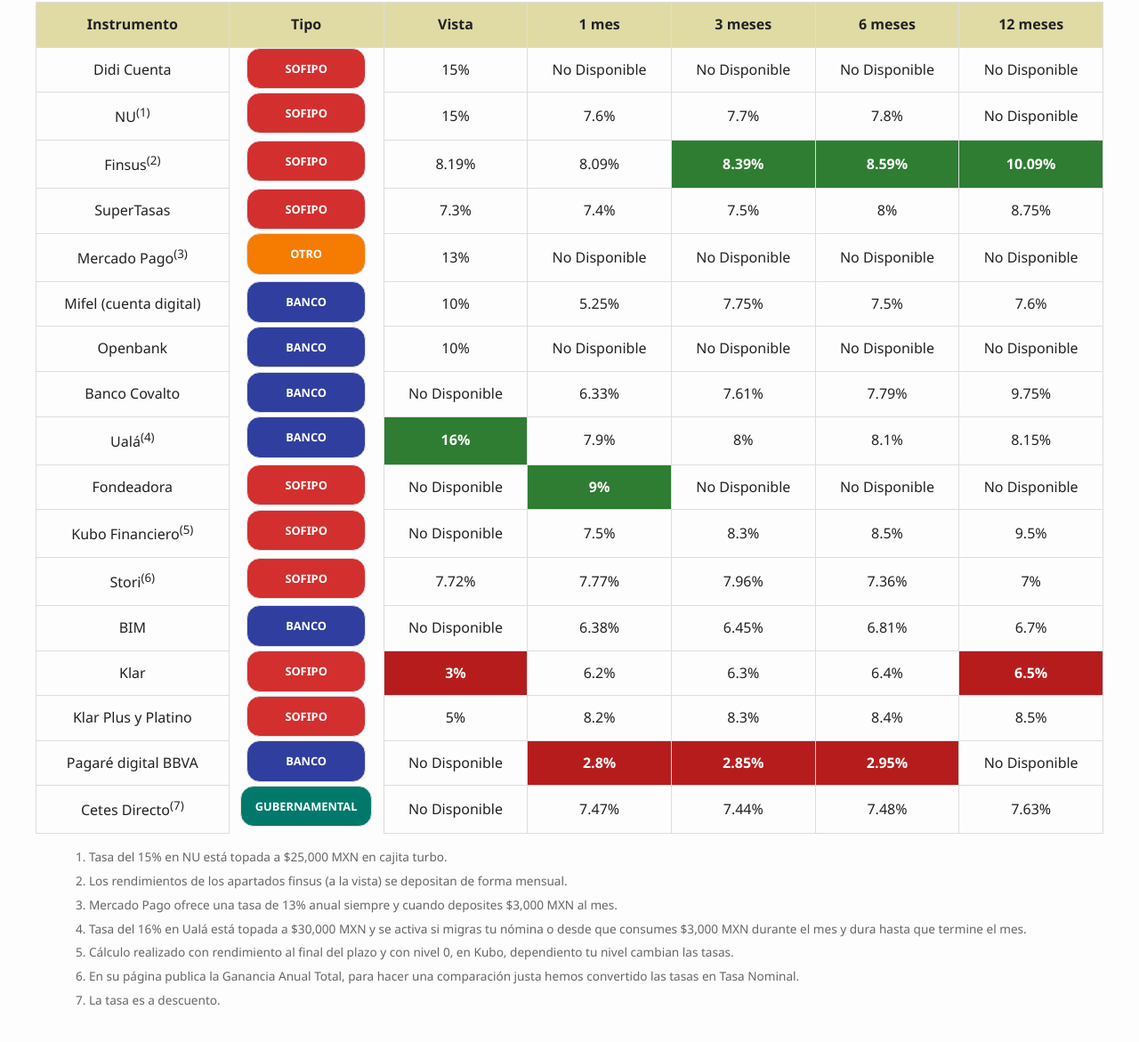
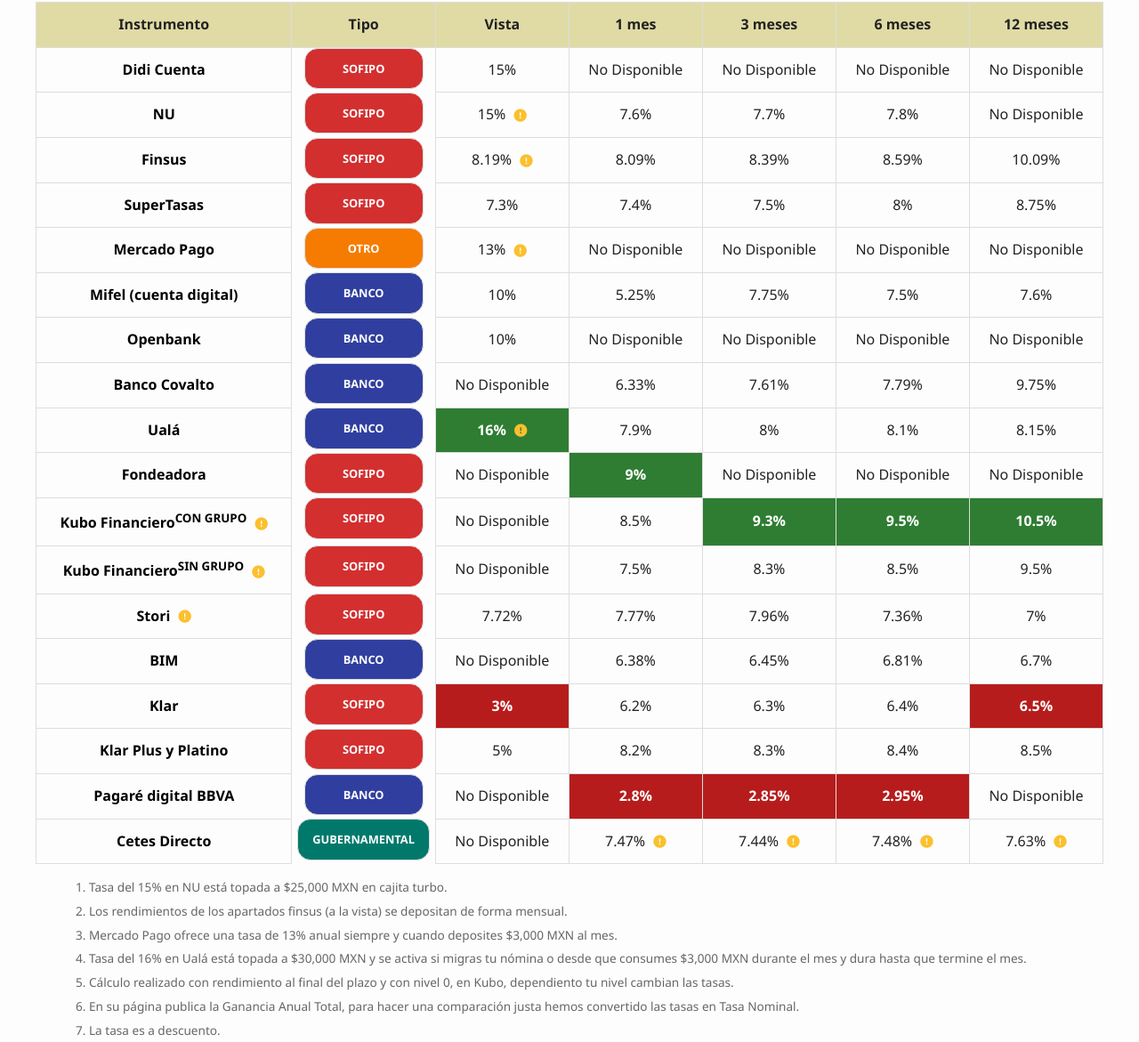
Before and after one commit to iguanopower2/blog-website, a plain HTML site: page index.html in a window 1280 px wide. Shown: the part 646-1817 px from the top of the page at 89% size. Drawn offline with Linux system fonts and the light colour scheme.

Commit message:
Updated modular functions to show notes

```diff
--- a/data/inversiones.json
+++ b/data/inversiones.json
@@ -2,86 +2,128 @@
   {
     "nombre": "Didi Cuenta",
     "tipo": "SOFIPO",
+    "sitioweb": "https://web.didiglobal.com/mx/jpsofiexpress/didi-cuenta/",
     "plazos": { "Vista": 15, "1 mes": null, "3 meses": null, "6 meses": null, "12 meses": null },
     "NICAP": 3565.62,
     "IMOR": 30.28
   },
   {
-    "nombre": "NU<sup>(1)</sup>",
+    "nombre": "NU",
     "tipo": "SOFIPO",
+    "sitioweb": "https://nu.com.mx",
     "plazos": { "Vista": 15, "1 mes": 7.6, "3 meses": 7.7, "6 meses": 7.8, "12 meses": null },
     "NICAP": 192.12,
-    "IMOR": 7.02
+    "IMOR": 7.02,
+    "notas": {
+      "Vista": "Tasa del 15% disponible al una compra al mes y topada hasta $25,000 MXN. Montos mayores ofrecen 7.5% de rendimiento"
+    }
   },
   {
-    "nombre": "Finsus<sup>(2)</sup>",
+    "nombre": "Finsus",
     "tipo": "SOFIPO",
+    "sitioweb": "https://finsus.mx",
     "plazos": { "Vista": 8.19, "1 mes": 8.09, "3 meses": 8.39, "6 meses": 8.59, "12 meses": 10.09 },
     "NICAP": 138.79,
-    "IMOR": 1.82
-
+    "IMOR": 1.82,
+    "notas": {
+      "Vista": "Los rendimientos de los apartados finsus+ (a la vista) se depositan de forma mensual."
+    }
   },
   {
     "nombre": "SuperTasas",
     "tipo": "SOFIPO",
+    "sitioweb": "https://supertasas.com",
     "plazos": { "Vista": 7.3, "1 mes": 7.4, "3 meses": 7.5, "6 meses": 8, "12 meses": 8.75 },
     "NICAP": 430.32,
     "IMOR": 2.33
   },
   {
-    "nombre": "Mercado Pago<sup>(3)</sup>",
+    "nombre": "Mercado Pago",
     "tipo": "Otro",
-    "plazos": { "Vista": 13, "1 mes": null, "3 meses": null, "6 meses": null, "12 meses": null }
+    "sitioweb": "https://www.mercadopago.com.mx",
+    "plazos": { "Vista": 13, "1 mes": null, "3 meses": null, "6 meses": null, "12 meses": null },
+    "notas": {
+      "Vista": "Tasa del 13% disponible al ingresar $3,000MXN al mes y topada hasta $25,000 MXN. Montos mayores no ofrecen rendimientos"
+    }
   },
     {
     "nombre": "Mifel (cuenta digital)",
     "tipo": "Banco",
+    "sitioweb": "https://www.mifel.com.mx/personas",
     "plazos": { "Vista": 10, "1 mes": 5.25, "3 meses": 7.75, "6 meses": 7.5, "12 meses": 7.6 }
   },
   {
     "nombre": "Openbank",
     "tipo": "Banco",
+    "sitioweb": "https://www.openbank.mx",
     "plazos": { "Vista": 10, "1 mes": null, "3 meses": null, "6 meses": null, "12 meses": null }
   },
   {
     "nombre": "Banco Covalto",
     "tipo": "Banco",
+    "sitioweb": "https://www.covalto.com",
     "plazos": { "Vista": null, "1 mes": 6.33, "3 meses": 7.61, "6 meses": 7.79, "12 meses": 9.75 }
   },
   {
-    "nombre": "Ualá<sup>(4)</sup>",
+    "nombre": "Ualá",
     "tipo": "Banco",
-    "plazos": { "Vista": 16, "1 mes": 7.9, "3 meses": 8, "6 meses": 8.1, "12 meses": 8.15 }
+    "sitioweb": "https://www.uala.mx",
+    "plazos": { "Vista": 16, "1 mes": 7.9, "3 meses": 8, "6 meses": 8.1, "12 meses": 8.15 },
+    "notas": {
+      "Vista": "Tasa del 16% está topada a $30,000 MXN y se activa si migras tu nómina o desde que consumes $3,000 MXN durante el mes. La vigencia es hasta que termine el mes."
+    }
   },
   {
     "nombre": "Fondeadora",
     "tipo": "SOFIPO",
+    "sitioweb": "https://fondeadora.com",
     "plazos": { "Vista": null, "1 mes": 9, "3 meses": null, "6 meses": null, "12 meses": null },
     "NICAP": 213.65,
     "IMOR": 14.67
   },
   {
-    "nombre": "Kubo Financiero<sup>(5)</sup>",
+    "nombre": "Kubo Financiero<sup>CON GRUPO</sup>",
     "tipo": "SOFIPO",
+    "sitioweb": "https://www.kubofinanciero.com",
+    "plazos": { "Vista": null, "1 mes": 8.5, "3 meses": 9.3, "6 meses": 9.5, "12 meses": 10.5 },
+    "NICAP": 132.47,
+    "IMOR": 17.35,
+    "notas": {
+      "nombre": "Rendimientos calculados al recibir los intereses al final del plazo. Puedes elegir los pagos de tus rendimientos mensuales con una tasa ligeramente inferior. Al crear tu cuenta puedes pedir que te agreguen a un grupo, lo cual incrementará tus rendimientos."
+    }
+  },
+  {
+    "nombre": "Kubo Financiero<sup>SIN GRUPO</sup>",
+    "tipo": "SOFIPO",
+    "sitioweb": "https://www.kubofinanciero.com",
     "plazos": { "Vista": null, "1 mes": 7.5, "3 meses": 8.3, "6 meses": 8.5, "12 meses": 9.5 },
     "NICAP": 132.47,
-    "IMOR": 17.35
+    "IMOR": 17.35,
+    "notas": {
+      "nombre": "Rendimientos calculados al recibir los intereses al final del plazo. Puedes elegir los pagos de tus rendimientos mensuales con una tasa ligeramente inferior. Al crear tu cuenta puedes pedir que te agreguen a un grupo, lo cual incrementará tus rendimientos."
+    }
   },
    {
-    "nombre": "Stori<sup>(6)</sup>",
+    "nombre": "Stori",
     "tipo": "SOFIPO",
+    "sitioweb": "https://www.storicard.com",
     "plazos": { "Vista": 7.72, "1 mes": 7.77, "3 meses": 7.96, "6 meses": 7.36, "12 meses": 7 },
     "NICAP": 140.99,
-    "IMOR": 12.22
+    "IMOR": 12.22,
+    "notas": {
+      "nombre": "Se muestra la tasa nominal (Igual que las demás sofipos)."
+    }
   },
   {
     "nombre": "BIM",
     "tipo": "Banco",
+    "sitioweb": "https://www.bim.mx",
     "plazos": { "Vista": null, "1 mes": 6.38, "3 meses": 6.45, "6 meses": 6.81, "12 meses": 6.7 }
   },
     {
     "nombre": "Klar",
     "tipo": "SOFIPO",
+    "sitioweb": "https://www.klar.mx",
     "plazos": { "Vista": 3, "1 mes": 6.2, "3 meses": 6.3, "6 meses": 6.4, "12 meses": 6.5 },
     "NICAP": 149.3,
     "IMOR": 12.91
@@ -89,6 +131,7 @@
   {
     "nombre": "Klar Plus y Platino",
     "tipo": "SOFIPO",
+    "sitioweb": "https://www.klar.mx",
     "plazos": { "Vista": 5, "1 mes": 8.2, "3 meses": 8.3, "6 meses": 8.4, "12 meses": 8.5 },
     "NICAP": 149.3,
     "IMOR": 12.91
@@ -96,11 +139,19 @@
    {
     "nombre": "Pagaré digital BBVA",
     "tipo": "Banco",
+    "sitioweb": "https://www.bbva.com/es/mx/",
     "plazos": { "Vista": null, "1 mes": 2.8, "3 meses": 2.85, "6 meses": 2.95, "12 meses": null }
   },
   {
-    "nombre": "Cetes Directo<sup>(7)</sup>",
+    "nombre": "Cetes Directo",
     "tipo": "Gubernamental",
-    "plazos": { "Vista": null, "1 mes": 7.47, "3 meses": 7.44, "6 meses": 7.48, "12 meses": 7.63 }
+    "sitioweb": "https://www.cetesdirecto.com/sites/portal/inicio",
+    "plazos": { "Vista": null, "1 mes": 7.47, "3 meses": 7.44, "6 meses": 7.48, "12 meses": 7.63 },
+    "notas": {
+      "1 mes": "La tasa es a descuento.",
+      "3 meses": "La tasa es a descuento.",
+      "6 meses": "La tasa es a descuento.",
+      "12 meses": "La tasa es a descuento."
+    }
   }
 ]
--- a/index.html
+++ b/index.html
@@ -59,7 +59,7 @@
       <div class="card">
         <i class="fas fa-piggy-bank fa-2x"></i>
         <h3>SOFIPOs</h3>
-        <p>Compara los beneficios de las principales SOFIPOs en México.</p>
+        <p>Compara tasas e indicadores de riesgo de las principales SOFIPOs en México.</p>
         <a href="sofipos.html" class="btn-link">Explorar</a>
       </div>
       <div class="card">
--- a/js/funciones.js
+++ b/js/funciones.js
@@ -57,9 +57,7 @@
         return filtrados;
     },
 
-    // ========================================================
-    // 🌐 9. Renderizar tabla genérica (configurable)
-    // ========================================================
+
     renderizarTablaGeneral({
         data,
         headId,
@@ -84,10 +82,7 @@
             return;
         }
 
-        // Obtener plazos dinámicos
         const plazos = Object.keys(data[0].plazos || {});
-
-        // 🧱 Construir encabezado dinámico
         let htmlHead = "<tr><th>Instrumento</th>";
         if (mostrarTipo) htmlHead += "<th>Tipo</th>";
         if (mostrarNICAP) htmlHead += "<th>NICAP (%)</th>";
@@ -99,10 +94,15 @@
         htmlHead += "</tr>";
         encabezado.innerHTML = htmlHead;
 
-        // 🧩 Generar filas dinámicamente
+        // 🧩 Filas dinámicas
         data.forEach(item => {
             const fila = document.createElement("tr");
-            let htmlFila = `<td>${item.nombre}</td>`;
+            // Celda del nombre del instrumento con enlace opcional
+            let nombreHTML = item.nombre;
+            if (item.sitioweb) {
+                nombreHTML = `<a href="${item.sitioweb}" target="_blank" rel="noopener noreferrer">${item.nombre}</a>`;
+            }
+            let htmlFila = `<td>${nombreHTML}${funciones.crearIconoNota(item.notas?.nombre)}</td>`;
 
             if (mostrarTipo) {
                 htmlFila += `<td class="tipo-etiqueta tipo-${item.tipo.toLowerCase()}">${item.tipo}</td>`;
@@ -110,12 +110,12 @@
 
             if (mostrarNICAP) {
                 const n = item.NICAP;
-                htmlFila += `<td data-rate="${n ?? ''}">${n ? n.toFixed(2) + '%' : 'N/A'}</td>`;
+                htmlFila += `<td data-rate="${n ?? ''}">${n ? n.toFixed(2) + '%' : 'N/A'}${funciones.crearIconoNota(item.notas?.NICAP)}</td>`;
             }
 
             if (mostrarIMOR) {
                 const i = item.IMOR;
-                htmlFila += `<td data-rate="${i ?? ''}">${i ? i.toFixed(2) + '%' : 'N/A'}</td>`;
+                htmlFila += `<td data-rate="${i ?? ''}">${i ? i.toFixed(2) + '%' : 'N/A'}${funciones.crearIconoNota(item.notas?.IMOR)}</td>`;
             }
 
             plazos.forEach(plazo => {
@@ -123,14 +123,19 @@
                 const mostrar = (tasa !== null && tasa !== undefined && tasa !== '')
                     ? `${tasa}%`
                     : "No Disponible";
-                htmlFila += `<td data-rate="${tasa}">${mostrar}</td>`;
+                const notaPlazo = item.notas?.[plazo];
+                htmlFila += `
+                    <td data-rate="${tasa}">
+                        ${mostrar}
+                        ${funciones.crearIconoNota(notaPlazo)}
+                    </td>`;
             });
 
             fila.innerHTML = htmlFila;
             cuerpo.appendChild(fila);
         });
 
-        console.log("✅ Tabla renderizada con configuración flexible.");
+        console.log("✅ Tabla renderizada con notas personalizadas.");
     },
 
     // ========================================================
@@ -234,6 +239,18 @@
             })
             .catch(err => console.error("Error cargando footer:", err));
     },
+    // ========================================================
+    // 🪧 12. Crear ícono de nota o advertencia
+    // ========================================================
+    crearIconoNota(notaTexto) {
+        if (!notaTexto) return "";
+        return `
+            <i class="fa-solid fa-circle-exclamation info-icon"
+               title="${notaTexto}"
+               onclick="alert('${notaTexto.replace(/'/g, "\\'")}')">
+            </i>
+        `;
+    },
 
 
 };
--- a/style.css
+++ b/style.css
@@ -130,19 +130,34 @@
   text-align: center;
 }
 
+/* ==== Estilos base de la tabla ==== */
 .sofipos-table th,
 .sofipos-table td {
-  padding: 12px 16px;
-  border: 1px solid #ddd;
+    padding: 12px 16px;
+    border: 1px solid #ddd;
 }
 
 .sofipos-table th {
-  background-color: #e0dba5;
-  font-weight: bold;
+    background-color: #e0dba5;
+    font-weight: bold;
 }
 
 .sofipos-table td {
-  transition: background-color 0.3s ease;
+    transition: background-color 0.3s ease;
+}
+
+/* ==== Enlaces dentro de la tabla ==== */
+.sofipos-table td a {
+    color: #000000;               /* Azul moderno */
+    text-decoration: none;
+    font-weight: 500;
+    transition: color 0.2s ease;
+    font-weight: bold;
+}
+
+.sofipos-table td a:hover {
+    color: #f5ec00;               /* Dorado, combina con tu paleta */
+    text-decoration: underline;
 }
 
 /* Títulos y subtítulos para la tabla de la página de inicio */
@@ -460,6 +475,21 @@
     background-color: #5a6268;
 }
 
+/* Ícono de información en tasas especiales */
+.info-icon {
+    color: #fbc02d;              /* dorado visible */
+    margin-left: 5px;
+    cursor: pointer;
+    font-size: 0.9em;
+    vertical-align: middle;
+    transition: transform 0.2s ease, color 0.2s ease;
+}
+
+.info-icon:hover {
+    color: #b71c1c;              /* rojo al pasar el mouse */
+    transform: scale(1.2);       /* pequeño zoom */
+}
+
 /* ==========================================================================
    9. PIE DE PÁGINA
    ========================================================================== */
```
